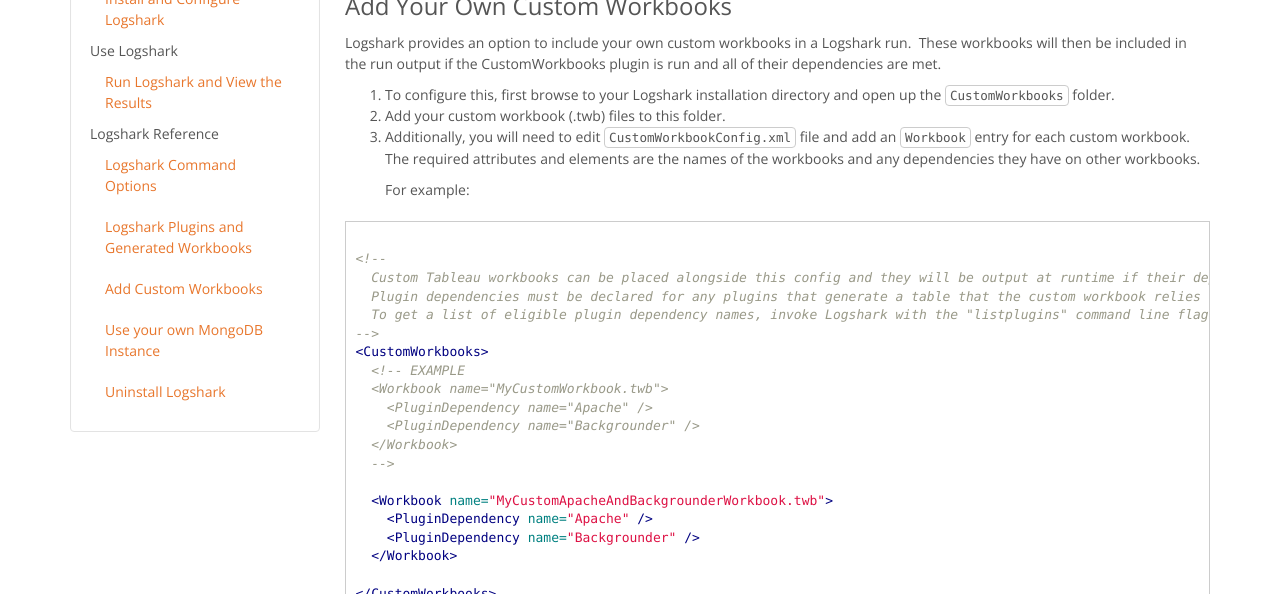
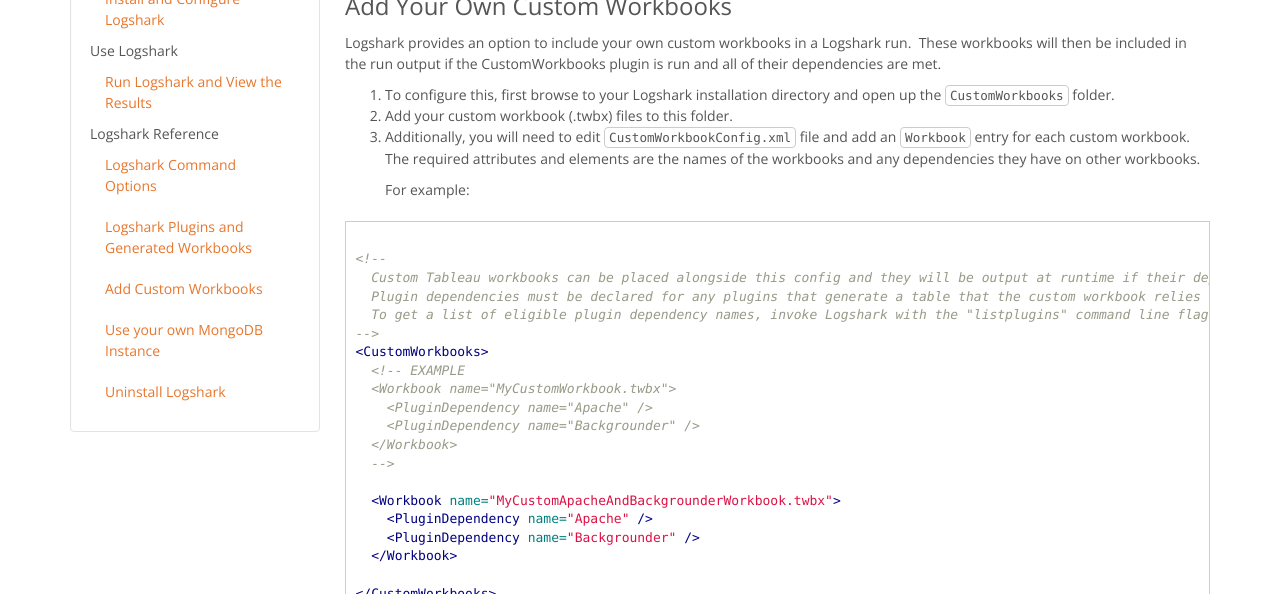
Before and after one commit to tableau/Logshark, a Jekyll site: the page built from docs/docs/logshark_customwbk.md, in a window 1280 px wide and 900 px high. Shown: the part 264-858 px from the top of the window. Built offline with Jekyll 4.4.1, drawn with Linux system fonts in a browser that asks for light colours; some of the changed text lies outside the part shown.

Commit message:
Update logshark_customwbk.md
Updated workbook extension to twbx

````diff
--- a/docs/docs/logshark_customwbk.md
+++ b/docs/docs/logshark_customwbk.md
@@ -8,7 +8,7 @@
 Logshark provides an option to include your own custom workbooks in a Logshark run.  These workbooks will then be included in the run output if the CustomWorkbooks plugin is run and all of their dependencies are met.
 
 1. To configure this, first browse to your Logshark installation directory and open up the `CustomWorkbooks` folder.
-2. Add your custom workbook (.twb) files to this folder.
+2. Add your custom workbook (.twbx) files to this folder.
 3. Additionally, you will need to edit `CustomWorkbookConfig.xml` file and add an `Workbook` entry for each custom workbook.  The required attributes and elements are the names of the workbooks and any dependencies they have on other workbooks.
 
     For example:
@@ -24,13 +24,13 @@
 -->
 <CustomWorkbooks>
   <!-- EXAMPLE
-  <Workbook name="MyCustomWorkbook.twb">
+  <Workbook name="MyCustomWorkbook.twbx">
     <PluginDependency name="Apache" />
     <PluginDependency name="Backgrounder" />
   </Workbook>
   -->
 
-  <Workbook name="MyCustomApacheAndBackgrounderWorkbook.twb">
+  <Workbook name="MyCustomApacheAndBackgrounderWorkbook.twbx">
     <PluginDependency name="Apache" />
     <PluginDependency name="Backgrounder" />
   </Workbook>
@@ -40,7 +40,7 @@
 ```
 
 
-This entry will cause the file `MyCustomApacheAndBackgrounderWorkbook.twb` to be output at the Logshark run with the appropriate data sources substituted.  NOTE: The `PluginDependency` entries in the example above will make it so that the workbook will only be output if both the Apache and Backgrounder plugins run successfully.  You can declare multiple plugin dependencies for a single workbook, so that you can include workbooks that join the output tables of multiple plugins.
+This entry will cause the file `MyCustomApacheAndBackgrounderWorkbook.twbx` to be output at the Logshark run with the appropriate data sources substituted.  NOTE: The `PluginDependency` entries in the example above will make it so that the workbook will only be output if both the Apache and Backgrounder plugins run successfully.  You can declare multiple plugin dependencies for a single workbook, so that you can include workbooks that join the output tables of multiple plugins.
 
 
 ### Creating Your Own Custom Workbooks from Logshark Data
````
